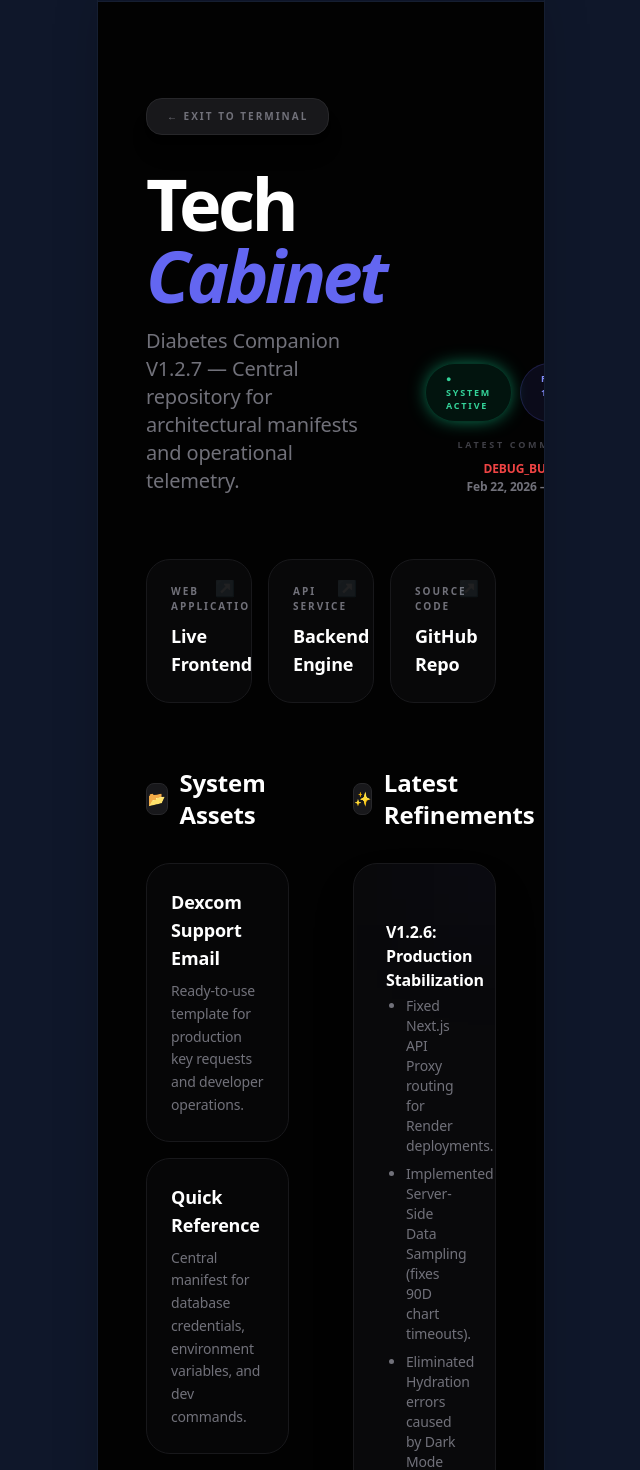
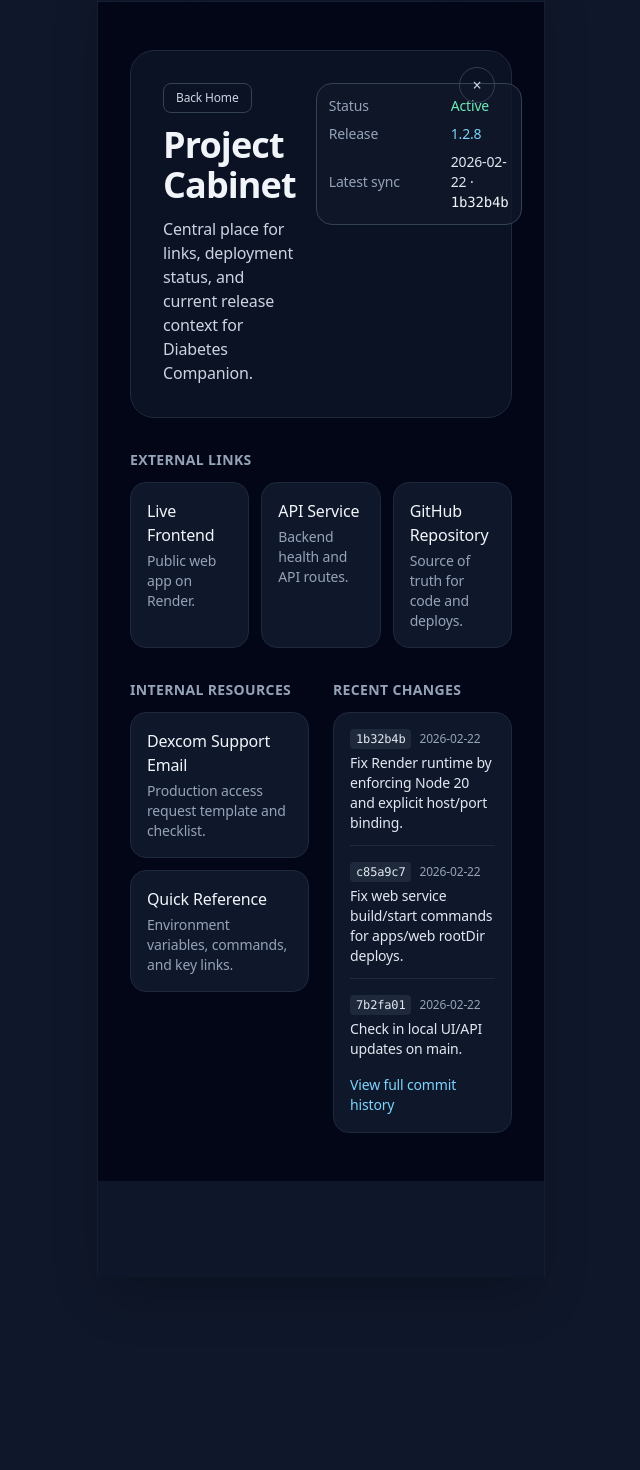
Before and after one commit to thatihub/diabetes-companion-v1, a Next.js app in the folder apps/web/: page /project-cabinet in a window 1280 px wide. Shown: the part 38-1508 px from the top of the page, without its empty margins (319-959 px from the left). After the commit the page ends 1315 px from the top, so only its background shows below. Built offline with nearby package versions, Linux system fonts and the light colour scheme.

Commit message:
feat(cabinet): simplify layout, align status panel, and add close button

```diff
--- a/apps/web/app/project-cabinet/page.tsx
+++ b/apps/web/app/project-cabinet/page.tsx
@@ -1,174 +1,166 @@
-"use client";
+import Link from "next/link";
 
-import Link from "next/link";
-import { useState } from "react";
+const EXTERNAL_LINKS = [
+  {
+    label: "Live Frontend",
+    href: "https://diabetes-companion-web.onrender.com",
+    description: "Public web app on Render.",
+  },
+  {
+    label: "API Service",
+    href: "https://diabetes-companion-api.onrender.com",
+    description: "Backend health and API routes.",
+  },
+  {
+    label: "GitHub Repository",
+    href: "https://github.com/thatihub/diabetes-companion-v1",
+    description: "Source of truth for code and deploys.",
+  },
+];
 
-const COMMITS = [
-    { hash: "4f2e9d1", date: "2026-02-22", message: "Fix: Resolve API proxy mismatch, hydration errors, and optimize data limits" },
-    { hash: "1cf1a26", date: "2026-02-22", message: "Feat: Unify Premium UI with Auto-Sync engine and clean Render URLs" },
-    { hash: "e2f0a12", date: "2026-02-11", message: "UI: Premium mobile overhaul for Trends, History, and AI Insights (v1.2.4)" },
-    { hash: "f9b8c77", date: "2026-02-11", message: "Fix: Harden API against 500 errors and increase payload limit to 5MB" },
+const INTERNAL_LINKS = [
+  {
+    label: "Dexcom Support Email",
+    href: "/project-cabinet/dexcom-email",
+    description: "Production access request template and checklist.",
+  },
+  {
+    label: "Quick Reference",
+    href: "/project-cabinet/quick-links",
+    description: "Environment variables, commands, and key links.",
+  },
+];
+
+const RECENT_COMMITS = [
+  {
+    hash: "1b32b4b",
+    date: "2026-02-22",
+    message: "Fix Render runtime by enforcing Node 20 and explicit host/port binding.",
+  },
+  {
+    hash: "c85a9c7",
+    date: "2026-02-22",
+    message: "Fix web service build/start commands for apps/web rootDir deploys.",
+  },
+  {
+    hash: "7b2fa01",
+    date: "2026-02-22",
+    message: "Check in local UI/API updates on main.",
+  },
 ];
 
 export default function ProjectCabinetPage() {
-    const [showHistory, setShowHistory] = useState(false);
-
   return (
-        <main className="min-h-screen bg-[#020202] text-zinc-100 p-6 md:p-12 font-sans selection:bg-indigo-500/30">
-            <div className="max-w-5xl mx-auto space-y-16">
-
-                {/* Header Section */}
-                <header className="space-y-8 pt-12">
-                    <Link href="/" className="inline-flex items-center gap-2 px-5 py-2.5 bg-zinc-900 border border-zinc-800 rounded-2xl text-[10px] font-black uppercase tracking-[0.2em] text-zinc-500 hover:text-white transition-all shadow-xl active:scale-95">
-                        ← Exit to Terminal
+    <main className="min-h-screen bg-slate-950 text-slate-100">
+      <div className="mx-auto max-w-5xl px-5 py-10 md:px-8 md:py-12">
+        <header className="relative rounded-3xl border border-slate-800 bg-slate-900/70 p-6 md:p-8">
+          <Link
+            href="/"
+            aria-label="Close cabinet"
+            className="absolute right-4 top-4 inline-flex h-9 w-9 items-center justify-center rounded-full border border-slate-700 text-slate-300 hover:border-slate-500 hover:text-white"
+          >
+            ×
           </Link>
-
-                    <div className="flex flex-col md:flex-row md:items-end justify-between gap-10">
-                        <div className="space-y-4">
-                            <h1 className="text-6xl md:text-7xl font-black tracking-tighter text-white leading-none">
-                                Tech <span className="text-indigo-500 italic">Cabinet</span>
+          <div className="flex flex-col gap-5 md:flex-row md:items-start md:justify-between">
+            <div className="space-y-3">
+              <Link
+                href="/"
+                className="inline-flex items-center rounded-lg border border-slate-700 px-3 py-1.5 text-xs font-medium text-slate-300 hover:border-slate-500 hover:text-white"
+              >
+                Back Home
+              </Link>
+              <h1 className="text-3xl font-semibold tracking-tight md:text-4xl">
+                Project Cabinet
               </h1>
-                            <p className="text-zinc-500 text-lg md:text-xl font-medium max-w-xl leading-relaxed">
-                                Diabetes Companion V1.2.7 — Central repository for architectural manifests and operational telemetry.
+              <p className="max-w-2xl text-sm text-slate-300 md:text-base">
+                Central place for links, deployment status, and current release context for Diabetes Companion.
               </p>
             </div>
-                        <div className="flex flex-col items-start md:items-end gap-4">
-                            <div className="flex gap-2">
-                                <span className="px-5 py-2 rounded-full bg-emerald-500/10 text-emerald-400 text-[9px] font-black uppercase tracking-[0.2em] border border-emerald-500/20 shadow-[0_0_20px_-5px_#10b981]">
-                                    ● System Active
-                                </span>
-                                <span className="px-5 py-2 rounded-full bg-indigo-500/10 text-indigo-400 text-[9px] font-black uppercase tracking-[0.2em] border border-indigo-500/20">
-                                    Release 1.2.7
-                                </span>
-                            </div>
-                            <div className="md:text-right px-2">
-                                <p className="text-[9px] text-zinc-700 font-black uppercase tracking-[0.3em] mb-1">Latest Commit Sync</p>
-                                <span className="text-xs text-red-500 font-bold">DEBUG_BUILD_12345</span>
-                                {/* VERIF_20260222_0120 */}
-                                <p className="text-xs font-black text-zinc-500">Feb 22, 2026 — <code className="text-indigo-500/80 font-mono">4f2e9d1</code></p>
-                            </div>
+
+            <div className="w-full rounded-2xl border border-slate-700 bg-slate-900/80 p-3 text-xs md:ml-auto md:w-[340px] md:text-sm">
+              <dl className="grid grid-cols-[110px_1fr] items-center gap-x-3 gap-y-2">
+                <dt className="text-slate-400">Status</dt>
+                <dd className="font-medium text-emerald-300">Active</dd>
+
+                <dt className="text-slate-400">Release</dt>
+                <dd className="font-medium text-sky-300">1.2.8</dd>
+
+                <dt className="text-slate-400">Latest sync</dt>
+                <dd className="font-medium text-slate-200">
+                  2026-02-22 · <code className="font-mono text-slate-100">1b32b4b</code>
+                </dd>
+              </dl>
             </div>
           </div>
         </header>
 
-                {/* Core Repository Links */}
-                <section className="grid grid-cols-1 md:grid-cols-3 gap-4">
-                    <a href="https://diabetes-companion-web.onrender.com" target="_blank" className="p-6 bg-zinc-900/30 border border-zinc-900 hover:border-indigo-500/30 rounded-3xl transition-all group relative overflow-hidden">
-                        <div className="absolute top-0 right-0 p-4 opacity-10 group-hover:opacity-100 transition-opacity">↗</div>
-                        <h4 className="text-[10px] font-black uppercase tracking-[0.2em] text-zinc-500 mb-2">Web Application</h4>
-                        <p className="text-white font-bold text-lg">Live Frontend</p>
+        <section className="mt-8">
+          <h2 className="mb-3 text-sm font-semibold uppercase tracking-wide text-slate-400">
+            External Links
+          </h2>
+          <div className="grid gap-3 md:grid-cols-3">
+            {EXTERNAL_LINKS.map((item) => (
+              <a
+                key={item.label}
+                href={item.href}
+                target="_blank"
+                rel="noreferrer"
+                className="rounded-2xl border border-slate-800 bg-slate-900 p-4 hover:border-slate-600"
+              >
+                <p className="text-base font-medium">{item.label}</p>
+                <p className="mt-1 text-sm text-slate-400">{item.description}</p>
               </a>
-                    <a href="https://diabetes-companion-api.onrender.com" target="_blank" className="p-6 bg-zinc-900/30 border border-zinc-900 hover:border-emerald-500/30 rounded-3xl transition-all group relative overflow-hidden">
-                        <div className="absolute top-0 right-0 p-4 opacity-10 group-hover:opacity-100 transition-opacity">↗</div>
-                        <h4 className="text-[10px] font-black uppercase tracking-[0.2em] text-zinc-500 mb-2">API Service</h4>
-                        <p className="text-white font-bold text-lg">Backend Engine</p>
-                    </a>
-                    <a href="https://github.com/thatihub/diabetes-companion-v1" target="_blank" className="p-6 bg-zinc-900/30 border border-zinc-900 hover:border-white/20 rounded-3xl transition-all group relative overflow-hidden">
-                        <div className="absolute top-0 right-0 p-4 opacity-10 group-hover:opacity-100 transition-opacity">↗</div>
-                        <h4 className="text-[10px] font-black uppercase tracking-[0.2em] text-zinc-500 mb-2">Source Code</h4>
-                        <p className="text-white font-bold text-lg">GitHub Repo</p>
-                    </a>
-                </section>
-
-                <div className="grid grid-cols-1 lg:grid-cols-2 gap-16">
-                    {/* Documentation & Tasks */}
-                    <section className="space-y-8">
-                        <h2 className="text-2xl font-black text-white flex items-center gap-3">
-                            <span className="w-8 h-8 rounded-lg bg-zinc-900 flex items-center justify-center text-sm border border-zinc-800">📂</span>
-                            System Assets
-                        </h2>
-                        <div className="space-y-4">
-                            <Link href="/project-cabinet/dexcom-email" className="block group p-6 rounded-3xl bg-zinc-900/20 border border-zinc-900 hover:border-indigo-500/30 transition-all">
-                                <h3 className="text-lg font-black text-white mb-2 group-hover:text-indigo-400 transition-colors">Dexcom Support Email</h3>
-                                <p className="text-zinc-500 text-sm leading-relaxed">
-                                    Ready-to-use template for production key requests and developer operations.
-                                </p>
-                            </Link>
-
-                            <Link href="/project-cabinet/quick-links" className="block group p-6 rounded-3xl bg-zinc-900/20 border border-zinc-900 hover:border-emerald-500/30 transition-all">
-                                <h3 className="text-lg font-black text-white mb-2 group-hover:text-emerald-400 transition-colors">Quick Reference</h3>
-                                <p className="text-zinc-500 text-sm leading-relaxed">
-                                    Central manifest for database credentials, environment variables, and dev commands.
-                                </p>
-                            </Link>
+            ))}
           </div>
         </section>
 
-                    {/* Change Log Preview */}
-                    <section className="space-y-8">
-                        <h2 className="text-2xl font-black text-white flex items-center gap-3">
-                            <span className="w-8 h-8 rounded-lg bg-zinc-900 flex items-center justify-center text-sm border border-zinc-800">✨</span>
-                            Latest Refinements
+        <section className="mt-8 grid gap-6 md:grid-cols-2">
+          <div>
+            <h2 className="mb-3 text-sm font-semibold uppercase tracking-wide text-slate-400">
+              Internal Resources
             </h2>
-                        <div className="bg-zinc-950 border border-zinc-900 rounded-3xl p-8 space-y-6 relative overflow-hidden shadow-2xl">
-                            <div className="absolute top-0 right-0 w-32 h-32 bg-indigo-500/5 blur-3xl -mr-16 -mt-16" />
-
-                            <div className="relative space-y-4">
-                                <div className="space-y-1">
-                                    <h4 className="text-base font-black text-white">V1.2.6: Production Stabilization</h4>
-                                    <ul className="text-sm text-zinc-500 space-y-2 list-disc pl-5">
-                                        <li>Fixed Next.js API Proxy routing for Render deployments.</li>
-                                        <li>Implemented Server-Side Data Sampling (fixes 90D chart timeouts).</li>
-                                        <li>Eliminated Hydration errors caused by Dark Mode extensions.</li>
-                                    </ul>
-                                </div>
-                                <div className="space-y-1 pt-4 border-t border-zinc-900">
-                                    <h4 className="text-base font-black text-zinc-400">V1.2.4: The UI Revision</h4>
-                                    <p className="text-sm text-zinc-600">Premium mobile overhaul for Trends and high-contrast metabolic charts.</p>
+            <div className="space-y-3">
+              {INTERNAL_LINKS.map((item) => (
+                <Link
+                  key={item.label}
+                  href={item.href}
+                  className="block rounded-2xl border border-slate-800 bg-slate-900 p-4 hover:border-slate-600"
+                >
+                  <p className="text-base font-medium">{item.label}</p>
+                  <p className="mt-1 text-sm text-slate-400">{item.description}</p>
+                </Link>
+              ))}
             </div>
           </div>
+
+          <div>
+            <h2 className="mb-3 text-sm font-semibold uppercase tracking-wide text-slate-400">
+              Recent Changes
+            </h2>
+            <div className="rounded-2xl border border-slate-800 bg-slate-900 p-4">
+              <ul className="space-y-4">
+                {RECENT_COMMITS.map((commit) => (
+                  <li key={commit.hash} className="border-b border-slate-800 pb-3 last:border-b-0 last:pb-0">
+                    <div className="flex items-center gap-2 text-xs text-slate-400">
+                      <code className="rounded bg-slate-800 px-1.5 py-0.5 text-slate-200">
+                        {commit.hash}
+                      </code>
+                      <span>{commit.date}</span>
                     </div>
-                    </section>
-                </div>
-
-                {/* Git History (Collapsible) */}
-                <section className="pt-10 border-t border-zinc-900">
-                    <button
-                        onClick={() => setShowHistory(!showHistory)}
-                        className="w-full flex items-center justify-between py-6 group"
-                    >
-                        <div className="flex items-center gap-6">
-                            <div className="p-4 bg-zinc-900/50 border border-zinc-800 rounded-2xl text-zinc-500 group-hover:text-white group-hover:border-zinc-700 transition-all">
-                                <svg width="24" height="24" viewBox="0 0 24 24" fill="none" stroke="currentColor" strokeWidth="2" strokeLinecap="round" strokeLinejoin="round">
-                                    <path d="M12 2v8l3.5 3.5"></path>
-                                    <circle cx="12" cy="12" r="10"></circle>
-                                </svg>
-                            </div>
-                            <div className="text-left">
-                                <h3 className="text-xl font-black text-zinc-300 group-hover:text-white transition-colors">Git Commit Trace</h3>
-                                <p className="text-sm font-medium text-zinc-600">Explore the granular evolution of the codebase</p>
-                            </div>
-                        </div>
-                        <span className={`text-zinc-700 text-3xl transition-transform duration-500 font-light ${showHistory ? 'rotate-180 text-white' : ''}`}>
-                            ↓
-                        </span>
-                    </button>
-
-                    {showHistory && (
-                        <div className="mt-8 space-y-6 animate-in fade-in slide-in-from-top-8 duration-700 ease-out pb-20">
-                            {COMMITS.map((commit) => (
-                                <div key={commit.hash} className="group relative pl-8 border-l border-zinc-900 pb-8 last:pb-0">
-                                    <div className="absolute -left-1.5 top-0 w-3 h-3 rounded-full bg-zinc-900 border border-zinc-800 group-hover:bg-indigo-500 group-hover:border-indigo-400 transition-all duration-300" />
-                                    <div className="flex flex-col gap-2">
-                                        <div className="flex items-center gap-3">
-                                            <code className="text-[10px] font-black font-mono text-indigo-400 bg-indigo-500/10 px-2 py-0.5 rounded-lg border border-indigo-500/20">{commit.hash}</code>
-                                            <span className="text-[10px] uppercase font-black tracking-widest text-zinc-700">{commit.date}</span>
-                                        </div>
-                                        <p className="text-zinc-400 text-sm font-medium leading-relaxed group-hover:text-zinc-200 transition-colors">{commit.message}</p>
-                                    </div>
-                                </div>
+                    <p className="mt-1 text-sm text-slate-200">{commit.message}</p>
+                  </li>
                 ))}
-                            <div className="pt-8 text-center">
+              </ul>
               <a
                 href="https://github.com/thatihub/diabetes-companion-v1/commits/main"
                 target="_blank"
-                                    className="px-6 py-2 bg-zinc-900 border border-zinc-800 text-zinc-600 hover:text-white rounded-xl text-[10px] font-black uppercase tracking-[0.2em] transition-all"
+                rel="noreferrer"
+                className="mt-4 inline-block text-sm text-sky-300 hover:text-sky-200"
               >
-                                    Full GitHub History Source
+                View full commit history
               </a>
             </div>
           </div>
-                    )}
         </section>
       </div>
     </main>
```
Lines whose indentation alone changed are shown as unchanged.
